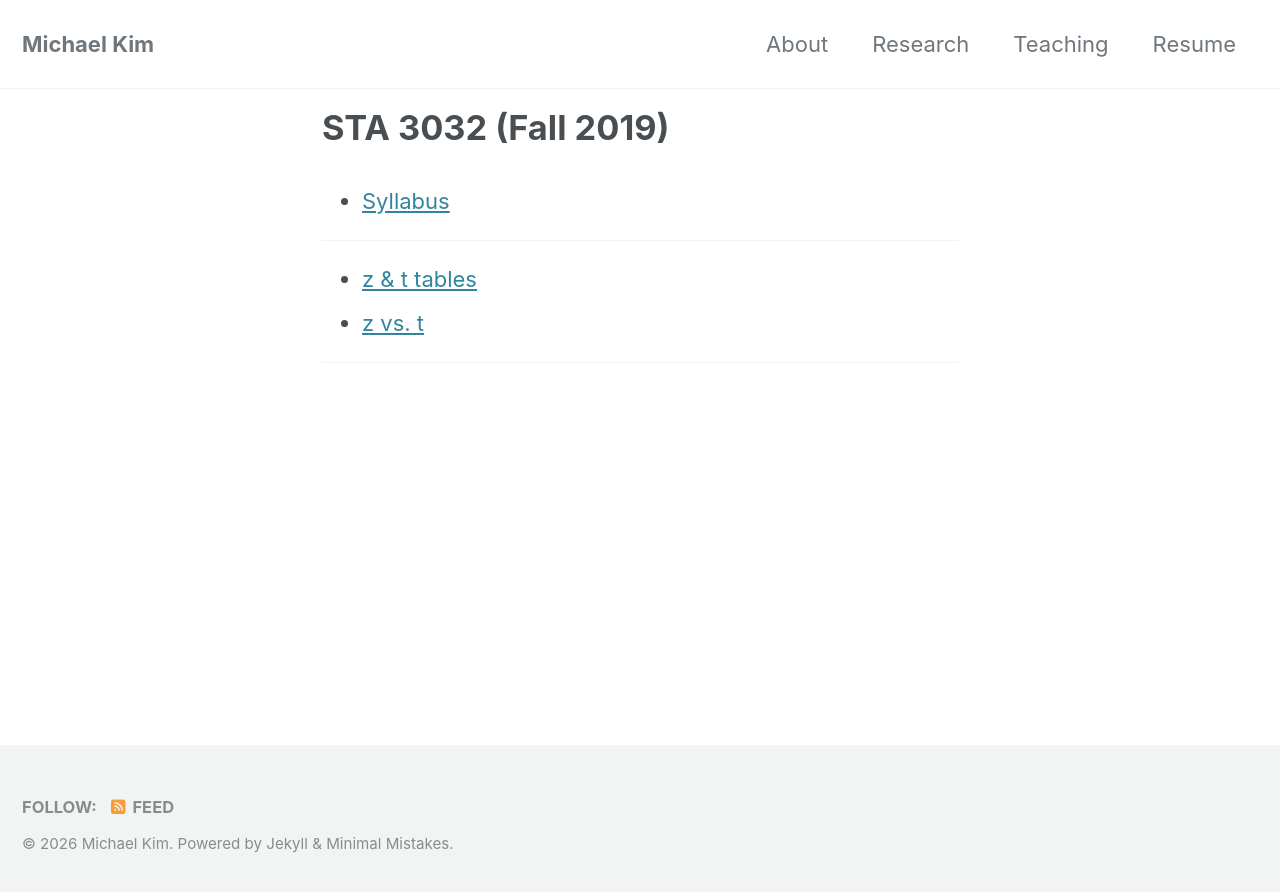
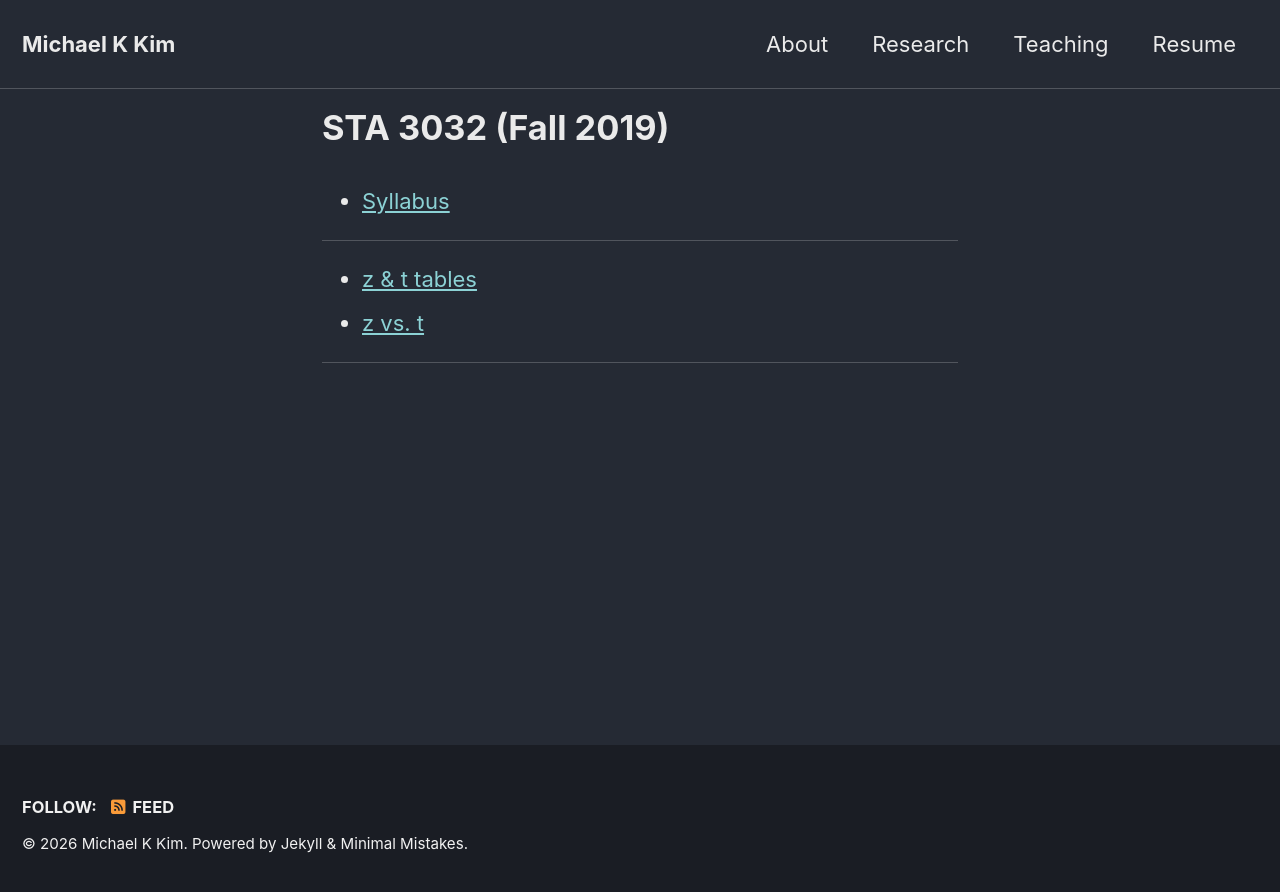
Before and after one commit to michaelkkim/michaelkkim.github.io, a Jekyll site: the page built from _pages/sta3032.md, in a window 1280 px wide. Shown: the top 892 px of the page. Built offline with Jekyll 4.4.1, drawn with Linux system fonts in a browser that asks for light colours; cached includes are drawn as plain includes; nearby versions of some CDN libraries; part of the change alters nothing that is shown.

Commit message:
Update _config.yml

```diff
--- a/_config.yml
+++ b/_config.yml
@@ -12,15 +12,15 @@
 
 # theme                  : "minimal-mistakes-jekyll"
 # remote_theme           : "mmistakes/minimal-mistakes"
-minimal_mistakes_skin    : "default" # "air", "aqua", "contrast", "default", "dark", "dirt", "neon", "mint", "plum", "sunrise"
+minimal_mistakes_skin    : "dark" # "air", "aqua", "contrast", "default", "dark", "dirt", "neon", "mint", "plum", "sunrise"
 
 # Site Settings
 locale                   : "en-US"
-title                    : "Michael Kim"
+title                    : "Michael K Kim"
 title_separator          : "-"
 subtitle                 : # site tagline that appears below site title in masthead
-name                     : "Michael Kim"
-description              : "Michael Kim UF"
+name                     : "Michael K Kim"
+description              : "Michael K Kim"
 url                      : "https://michaelkkim.github.io/"# the base hostname & protocol for your site e.g. "https://mmistakes.github.io"
 baseurl                  : # the subpath of your site, e.g. "/blog"
 repository               : # GitHub username/repo-name e.g. "mmistakes/minimal-mistakes"
```
